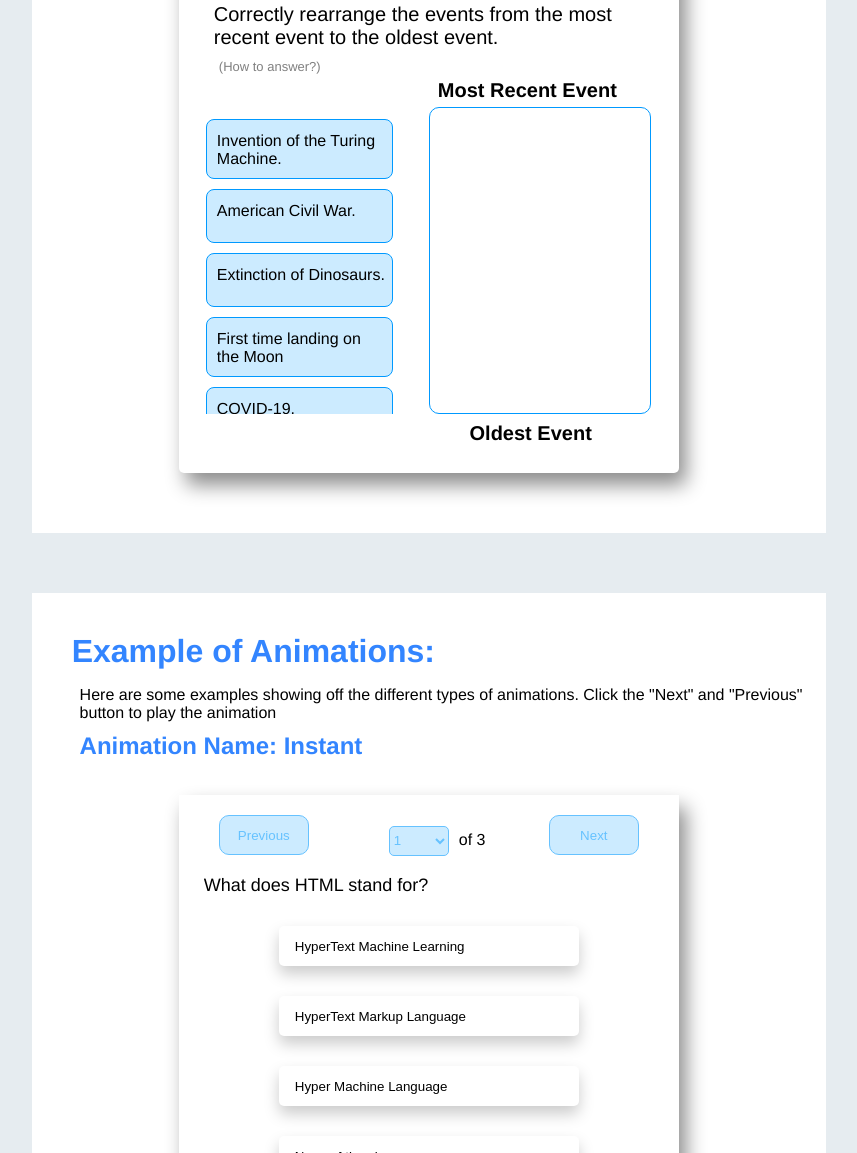
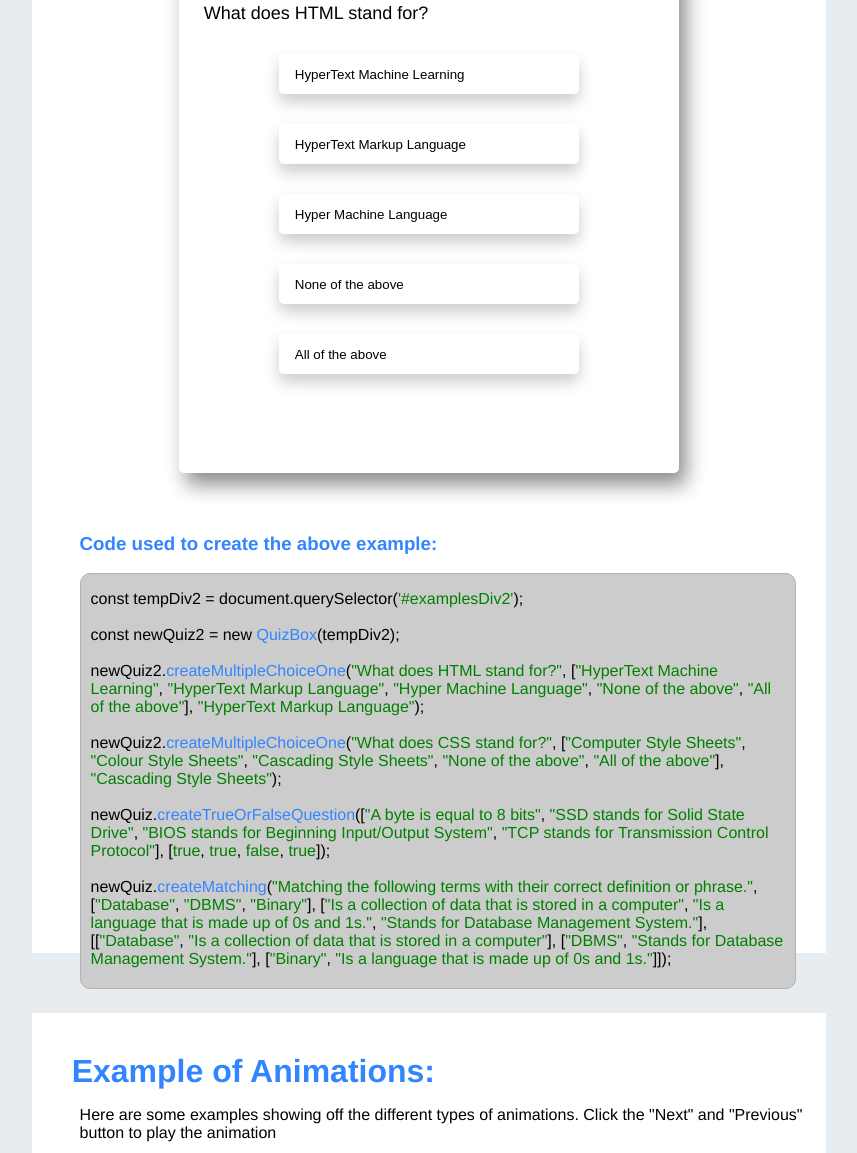
Before and after one commit to HariSrinivasan14/QuizBox, a website: page pub/example.html in a window 1280 px wide. Shown: the part 1831-2984 px from the top of the page, without its empty margins (160-1017 px from the left). Drawn offline with Linux system fonts and the light colour scheme.

Commit message:
bug fixes for matching questions, updated documenation, added references for images

```diff
--- a/pub/css/QuizBox.css
+++ b/pub/css/QuizBox.css
@@ -438,7 +438,7 @@
 	margin-left: 30px;
 	margin-right: 0px;
 	overflow: auto;
-	background-image: url(./images/true_image.jpg);
+	background-image: url(../images/true_image.jpg); /* image was taken from https://influencemagazine.com/-/media/Influence/1400x490/TrueFalseLeaders_1400.jpg?h=490&w=1400 */
 	background-repeat: no-repeat;
 	background-position: center;
 }
@@ -451,7 +451,7 @@
 	width: 45%;
 	margin-left: 0px;
 	overflow: auto;
-	background-image: url(./images/false_image.jpg);
+	background-image: url(../images/false_image.jpg); /* image was taken from https://influencemagazine.com/-/media/Influence/1400x490/TrueFalseLeaders_1400.jpg?h=490&w=1400 */
 	background-repeat: no-repeat;
 	background-position: center;
 }
@@ -749,6 +749,11 @@
 	background-color: #66c2ff;
 }
 
+.matched-style:hover{
+	background-color: gray;
+	border: 1px solid gray;
+}
+
 /*  MATCHING QUESTION STYLES END */
 
 /* ANIMATION START*/
--- a/pub/css/style.css
+++ b/pub/css/style.css
@@ -268,6 +268,16 @@ codeText{
     margin-bottom: 0px;
     height: 300px;
 }
+
+.CodeBoxMain4{
+    background-color: white;
+    width:62%;
+    margin-top: 0px;
+    margin-left: 15%;
+    margin-bottom: 0px;
+    height: 420px;
+}
+
 .codeBox{
     background-color: #cccccc;
     border: 1px solid #b4b4b4;
@@ -277,6 +287,7 @@ codeText{
     margin-bottom: 20px;
 
 }
+
 
 .codeBox p{
     margin-bottom: 20px;
--- a/pub/example.html
+++ b/pub/example.html
@@ -52,11 +52,6 @@
                     <br>
                     <br>
                     const newQuiz = new <span class="Name">QuizBox</span>(tempDiv);
-                    <!-- <br>
-                    <br>
-                    newQuiz.<span class="Name">createMultipleChoiceOne</span>(<span class="stringText">"What does HTML stand for?"</span>, [<span class="stringText">"HyperText Machine Learning"</span>,
-                    <span class="stringText">"HyperText Markup Language"</span>, <span class="stringText">"Hyper Machine Language"</span>, <span class="stringText">"None of the above"</span>,
-                    <span class="stringText">"All of the above"</span>], <span class="stringText">"HyperText Markup Language"</span>); -->
                     <br>
                     <br>
                     newQuiz.<span class="Name">createMultipleChoiceMany</span>(<span class="stringText">"Which of the following cities are located in Ontario?
@@ -76,7 +71,6 @@
                     [<span class="stringText">"South Korea"</span>, <span class="stringText">"Seoul"</span>], [<span class="stringText">"Turkey"</span>, <span class="stringText">"Ankara"</span>], [<span class="stringText">"Uganda"</span>, <span class="stringText">"Kampala"</span>]]);
                     <br>
                     <br>
-
                     newQuiz.<span class="Name">createTrueOrFalseQuestion</span>([<span class="stringText">"Yellow is a primary colour."</span>, <span class="stringText">"CPU stands for Central Processing Unit."</span>,
                     <span class="stringText">"An Octopus has three hearts."</span>, <span class="stringText">"The letter A is the most common letter used in the English language."</span>],
                     [<span class="stringText">true</span>, <span class="stringText">true</span>, <span class="stringText">true</span>, <span class="stringText">false</span>]);
@@ -89,7 +83,7 @@
                     <span class="stringText">"American Civil War."</span>, <span class="stringText">"Extinction of Dinosaurs."</span>]);
                     <br>
                     <br>
-                    newQuiz.<span class="Name">setAnimationAll</span>(<span class="stringText">"Fade In"</span>)
+                    newQuiz.<span class="Name">setAnimationAll</span>(<span class="stringText">"Reveal"</span>)
 
                 </p>
             </div>
@@ -103,8 +97,40 @@
 
         </div>
 
-
-
+        <div class="CodeBoxMain4">
+            <h3 class="h2-style"> Code used to create the above example:</h3>
+            <br>
+            <div class="codeBox">
+                <p>
+                    const tempDiv2 = document.querySelector(<span class="stringText">'#examplesDiv2'</span>);
+                    <br>
+                    <br>
+                    const newQuiz2 = new <span class="Name">QuizBox</span>(tempDiv2);
+                    <br>
+                    <br>
+                    newQuiz2.<span class="Name">createMultipleChoiceOne</span>(<span class="stringText">"What does HTML stand for?"</span>, [<span class="stringText">"HyperText Machine Learning"</span>,
+                    <span class="stringText">"HyperText Markup Language"</span>, <span class="stringText">"Hyper Machine Language"</span>, <span class="stringText">"None of the above"</span>,
+                    <span class="stringText">"All of the above"</span>], <span class="stringText">"HyperText Markup Language"</span>);
+                    <br>
+                    <br>
+                    newQuiz2.<span class="Name">createMultipleChoiceOne</span>(<span class="stringText">"What does CSS stand for?"</span>, [<span class="stringText">"Computer Style Sheets"</span>,
+                    <span class="stringText">"Colour Style Sheets"</span>, <span class="stringText">"Cascading Style Sheets"</span>, <span class="stringText">"None of the above"</span>,
+                    <span class="stringText">"All of the above"</span>], <span class="stringText">"Cascading Style Sheets"</span>);
+                    <br>
+                    <br>
+                    newQuiz.<span class="Name">createTrueOrFalseQuestion</span>([<span class="stringText">"A byte is equal to 8 bits"</span>, <span class="stringText">"SSD stands for Solid State Drive"</span>,
+                    <span class="stringText">"BIOS stands for Beginning Input/Output System"</span>, <span class="stringText">"TCP stands for Transmission Control Protocol"</span>],
+                    [<span class="stringText">true</span>, <span class="stringText">true</span>, <span class="stringText">false</span>, <span class="stringText">true</span>]);
+                    <br>
+                    <br>
+                    newQuiz.<span class="Name">createMatching</span>(<span class="stringText">"Matching the following terms with their correct definition or phrase."</span>, [<span class="stringText">"Database"</span>,
+                    <span class="stringText">"DBMS"</span>, <span class="stringText">"Binary"</span>], [<span class="stringText">"Is a collection of data that is stored in a computer"</span>,
+                    <span class="stringText">"Is a language that is made up of 0s and 1s."</span>, <span class="stringText">"Stands for Database Management System."</span>], [[<span class="stringText">"Database"</span>,
+                    <span class="stringText">"Is a collection of data that is stored in a computer"</span>], [<span class="stringText">"DBMS"</span>, <span class="stringText">"Stands for Database Management System."</span>],
+                    [<span class="stringText">"Binary"</span>, <span class="stringText">"Is a language that is made up of 0s and 1s."</span>]]);
+                </p>
+            </div>
+        </div>
 
     </div>
 
--- a/pub/js/examples.js
+++ b/pub/js/examples.js
@@ -19,19 +19,19 @@ newQuiz.createMatching("Matching the following Countries with their captial city
 newQuiz.createTrueOrFalseQuestion(["Yellow is a primary colour.", "CPU stands for Central Processing Unit.", "An Octopus has three hearts.", "The letter A is the most common letter used in the English language."], [true, true, true, false]);
 
 newQuiz.createSequenceQuestion(["Invention of the Turing Machine.", "American Civil War.", "Extinction of Dinosaurs.", "First time landing on the Moon", "COVID-19."], ["COVID-19.", "First time landing on the Moon", "Invention of the Turing Machine.", "American Civil War.", "Extinction of Dinosaurs."]);
-newQuiz.setAnimationAll("Fade In")
+newQuiz.setAnimationAll("Reveal");
 
 
 const tempDiv2 = document.querySelector('#examplesDiv2');
 
 const newQuiz2 = new QuizBox(tempDiv2);
-newQuiz2.createSequenceQuestion(["Invention of the Turing Machine.", "American Civil War.", "Extinction of Dinosaurs.", "First time landing on the Moon", "COVID-19."], ["COVID-19.", "First time landing on the Moon", "Invention of the Turing Machine.", "American Civil War.", "Extinction of Dinosaurs."]);
-
 newQuiz2.createMultipleChoiceOne("What does HTML stand for?", ["HyperText Machine Learning", "HyperText Markup Language", "Hyper Machine Language", "None of the above", "All of the above"], "HyperText Markup Language");
 
 newQuiz2.createMultipleChoiceOne("What does CSS stand for?", ["Computer Style Sheets", "Colour Style Sheets", "Cascading Style Sheets", "None of the above"], "Cascading Style Sheets");
-
-
+newQuiz2.createTrueOrFalseQuestion(["A byte is equal to 8 bits", "SSD stands for Solid State Drive", "BIOS stands for Beginning Input/Output System", "TCP stands for Transmission Control Protocol"], [true, true, false, true]);
+newQuiz2.createMatching("Matching the following terms with their correct definition or phrase.", ["Database", "DBMS", "Binary"],
+["Is a collection of data that is stored in a computer.", "Is a language that is made up of 0s and 1s.", "Stands for Database Management System."],
+[["Database", "Is a collection of data that is stored in a computer."],["DBMS", "Stands for Database Management System."], ["Binary", "Is a language made up of 0s and 1s."]]);
 
 
 const tempDiv3 = document.querySelector('#examplesDiv3');
```
Also changed, not shown: pub/documentation.html (+1 -1 lines).
